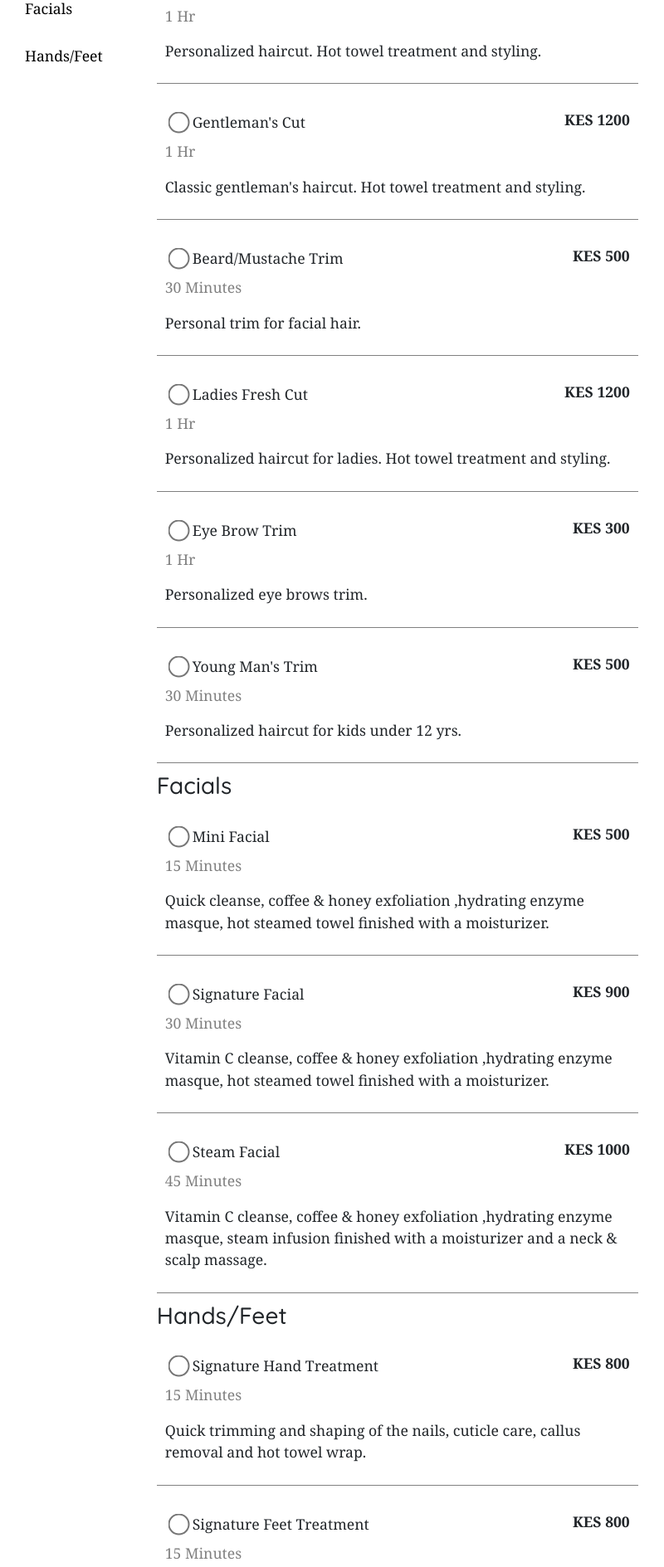
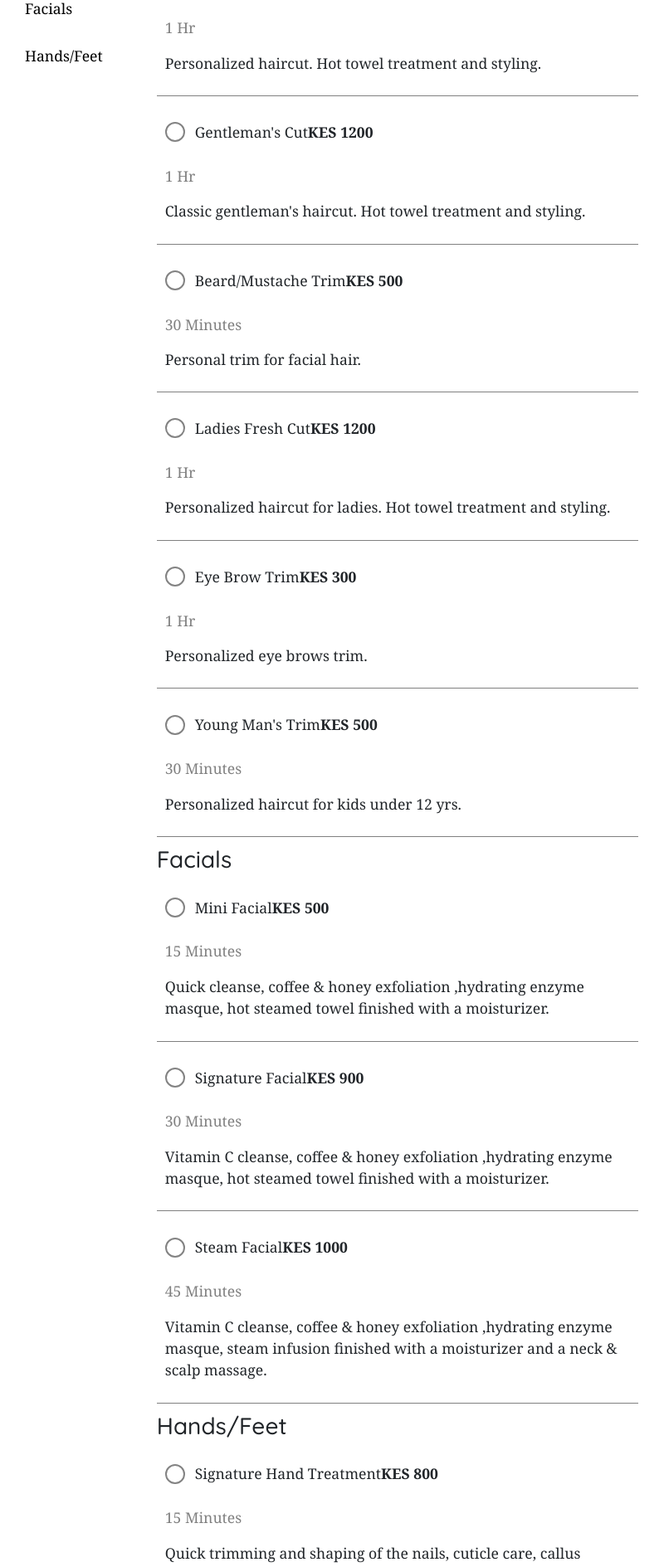
Before and after one commit to waynemorphic/dragonfly-barbershop, a React (Vite) app: page /booking in a window 1280 px wide. Shown: the part 240-2129 px from the top of the page at 83% size, without its empty margins (89-889 px from the left). Built offline with nearby package versions, Linux system fonts and the light colour scheme.

Commit message:
:sparkles: feat: Add booking selection revert and deletion functionality

```diff
--- a/package.json
+++ b/package.json
@@ -22,6 +22,7 @@
     "react-bootstrap": "^2.7.2",
     "react-dom": "^18.2.0",
     "react-hot-toast": "^2.4.1",
+    "react-icons": "^4.10.1",
     "react-player": "^2.12.0",
     "react-router-hash-link": "^2.4.3",
     "react-spinners": "^0.13.8",
--- a/src/pages/booking/Booking.css
+++ b/src/pages/booking/Booking.css
@@ -64,6 +64,10 @@
     margin-left: 10px;
 }
 
+.selection label {
+    cursor: pointer;
+}
+
 /* span element for prices */
 .selection span {
     font-weight: bold;
@@ -128,3 +132,46 @@
 
 
 }
+
+
+.radio-btn {
+    height: 20px;
+    width: 20px;
+    border: 2px solid #838383;
+    border-radius: 50%;
+    display: inline-block;
+    position: relative;
+}
+
+.radio-btn::after {
+    content: '';
+    height: 14px;
+    width: 14px;
+    border-radius: 50%;
+    background-color: #838383;
+    position: absolute;
+    top: 50%;
+    left: 50%;
+    transform: translate(-50%, -50%);
+    opacity: 0;
+    transition: all 0.2s;
+}
+
+.radio-input:checked~.radio-btn::after {
+    opacity: 1;
+}
+
+.radio-input {
+    display: none
+}
+
+.radio-btn-box {
+    display: flex;
+    align-items: center;
+    gap: 12px;
+}
+
+.radio-btn-box .name-and-price,
+.desc {
+    user-select: none;
+}
--- a/src/pages/booking/Booking.jsx
+++ b/src/pages/booking/Booking.jsx
@@ -7,6 +7,115 @@ import ManicureAndPedicure from "./choices/ManicureAndPedicure";
 import Cart from "./checkout/Cart";
 import axios from "axios";
 import { HashLink as Link } from "react-router-hash-link";
+
+
+const bookings = [
+  {
+    id: 1,
+    name: "Bespoke Cut",
+    time: "1 Hr",
+    price: 1000,
+    type: "Haircut",
+    desc: "Personalized haircut. Hot towel treatment and styling."
+  },
+  {
+    id: 2,
+    name: "Gentleman's Cut",
+    time: "1 Hr",
+    price: 1200,
+    type: "Haircut",
+    desc: "Classic gentleman's haircut. Hot towel treatment and styling."
+  },
+  {
+    id: 3,
+    name: "Beard/Mustache Trim",
+    time: "30 Minutes",
+    price: 500,
+    type: "Haircut",
+    desc: "Personal trim for facial hair."
+  },
+  {
+    id: 4,
+    name: "Ladies Fresh Cut",
+    time: "1 Hr",
+    price: 1200,
+    type: "Haircut",
+    desc: "Personalized haircut for ladies. Hot towel treatment and styling."
+  },
+  {
+    id: 5,
+    name: "Eye Brow Trim",
+    time: "1 Hr",
+    price: 300,
+    type: "Haircut",
+    desc: "Personalized eye brows trim."
+  },
+  {
+    id: 6,
+    name: "Young Man's Trim",
+    time: "30 Minutes",
+    price: 500,
+    type: "Haircut",
+    desc: "Personalized haircut for kids under 12 yrs."
+  },
+  {
+    id: 7,
+    name: "Mini Facial",
+    time: "15 Minutes",
+    price: 500,
+    type: "Facial",
+    desc: " Quick cleanse, coffee & honey exfoliation ,hydrating enzyme masque, hot steamed towel finished with a moisturizer."
+  },
+  {
+    id: 8,
+    name: "Signature Facial",
+    time: "30 Minutes",
+    price: 900,
+    type: "Facial",
+    desc: "Vitamin C cleanse, coffee & honey exfoliation ,hydrating enzyme masque, hot steamed towel finished with a moisturizer."
+  },
+  {
+    id: 9,
+    name: "Steam Facial",
+    time: "45 Minutes",
+    price: 1000,
+    type: "Facial",
+    desc: " Vitamin C cleanse, coffee & honey exfoliation ,hydrating enzyme masque, steam infusion finished with a moisturizer and a neck & scalp massage."
+  },
+  {
+    id: 10,
+    name: "Signature Hand Treatment",
+    time: "15 Minutes",
+    price: 800,
+    type: "HandsAndFeet",
+    desc: "Quick trimming and shaping of the nails, cuticle care, callus removal and hot towel wrap."
+  },
+  {
+    id: 11,
+    name: "Signature Feet Treatment",
+    time: "15 Minutes",
+    price: 800,
+    type: "HandsAndFeet",
+    desc: "Quick trimming and shaping of the nails, cuticle care, callus removal and hot towel wrap."
+  },
+  {
+    id: 12,
+    name: "Reventon Hand Treatment",
+    time: "30 Minutes",
+    price: 1000,
+    type: "HandsAndFeet",
+    desc: "Trimming and shaping of the nails, cuticle care, callus removal and sea salt skin exfoliation. Hot water soak, massage and hot towel wrap."
+  },
+  {
+    id: 13,
+    name: "Reventon Feet Treatment",
+    time: "45 Minutes",
+    price: 1200,
+    type: "HandsAndFeet",
+    desc: "Trimming and shaping of the nails, cuticle care, callus removal and sea salt skin exfoliation. Hot water soak, massage and hot towel wrap."
+  },
+];
+
 
 // navigating between choices
 const Navigator = () => {
@@ -27,108 +136,22 @@ const Navigator = () => {
 
 export default function Booking() {
   const [prices, setPrices] = useState([]);
-  const booking = [
-    {
-      "id": 1,
-      "name": "Bespoke Cut",
-      "time": "1 Hr",
-      "price": 1000,
-      "type": "Haircut"
-    },
-    {
-      "id": 2,
-      "name": "Gentleman's Cut",
-      "time": "1 Hr",
-      "price": 1200,
-      "type": "Haircut"
-    },
-    {
-      "id": 3,
-      "name": "Beard/Mustache Trim",
-      "time": "30 Minutes",
-      "price": 500,
-      "type": "Haircut"
-    },
-    {
-      "id": 4,
-      "name": "Ladies Fresh Cut",
-      "time": "1 Hr",
-      "price": 1200,
-      "type": "Haircut"
-    },
-    {
-      "id": 5,
-      "name": "Eye Brow Trim",
-      "time": "1 Hr",
-      "price": 300,
-      "type": "Haircut"
-    },
-    {
-      "id": 6,
-      "name": "Young Man's Trim",
-      "time": "30 Minutes",
-      "price": 500,
-      "type": "Haircut"
-    },
-    {
-      "id": 7,
-      "name": "Mini Facial",
-      "time": "15 Minutes",
-      "price": 500,
-      "type": "Facial"
-    },
-    {
-      "id": 8,
-      "name": "Signature Facial",
-      "time": "30 Minutes",
-      "price": 900,
-      "type": "Facial"
-    },
-    {
-      "id": 9,
-      "name": "Steam Facial",
-      "time": "45 Minutes",
-      "price": 1000,
-      "type": "Facial"
-    },
-    {
-      "id": 10,
-      "name": "Signature Hand Treatment",
-      "time": "15 Minutes",
-      "price": 800,
-      "type": "HandsAndFeet"
-    },
-    {
-      "id": 11,
-      "name": "Signature Feet Treatment",
-      "time": "15 Minutes",
-      "price": 800,
-      "type": "HandsAndFeet"
-    },
-    {
-      "id": 12,
-      "name": "Reventon Hand Treatment",
-      "time": "30 Minutes",
-      "price": 1000,
-      "type": "HandsAndFeet"
-    },
-    {
-      "id": 13,
-      "name": "Reventon Feet Treatment",
-      "time": "45 Minutes",
-      "price": 1200,
-      "type": "HandsAndFeet"
-    }
-  ]
 
   // handle, click event of selected option and retrieve the price
-  const handleOptionSelection = (event) => {
-    booking.forEach((singleValue) => {
-      if (event.target.name === singleValue.name) {
-        setPrices(prices.concat(singleValue));
-      }
-    });
+  const toggleBooking = (name) => {
+    const isAlreadyBooked = prices.find((b) => b.name === name);
+    if (isAlreadyBooked) {
+      setPrices((prev) => prev.filter((b) => b.id !== isAlreadyBooked.id));
+      return;
+    }
+
+    const newBooking = bookings.find((b) => b.name === name);
+    setPrices((prev) => [newBooking, ...prev]);
   };
+
+  const removeBooking = (name) => {
+    setPrices((prev) => prev.filter((b) => b.name !== name));
+  }
 
   return (
     <section>
@@ -138,15 +161,16 @@ export default function Booking() {
           <Navigator />
         </div>
         <div>
-          <HairCuts selectedOption={handleOptionSelection} booking={booking} />
-          <Facials selectedOption={handleOptionSelection} booking={booking} />
+          <HairCuts toggleBooking={toggleBooking} bookings={bookings.slice(0, 6)} prices={prices}/>
+          <Facials toggleBooking={toggleBooking} bookings={bookings.slice(6, 9)} prices={prices}/>
           <ManicureAndPedicure
-            selectedOption={handleOptionSelection}
-            booking={booking}
+            toggleBooking={toggleBooking}
+            bookings={bookings.slice(9)}
+            prices={prices}
           />
         </div>
         <div>
-          <Cart prices={prices} />
+          <Cart prices={prices} removeBooking={removeBooking}/>
         </div>
       </div>
     </section>
--- a/src/pages/booking/choices/Facials.jsx
+++ b/src/pages/booking/choices/Facials.jsx
@@ -1,41 +1,26 @@
+import RadioButton from "./RadioButton";
 
-export default function Facials ({ selectedOption, booking }) {
-  if (booking.length !== 0)
+export default function Facials ({ toggleBooking, bookings, prices }) {
+  if (bookings.length !== 0)
     return (
       <div id = "facials">
         <h3>Facials</h3>
-        <div className="selection" onChange={selectedOption}>
-          <label>
-            <input type="radio" value="500" name = {booking[6].name}/>
-            {booking[6].name} <span>KES {booking[6].price}</span>
-            <br />
-            <p className="time">{booking[6].time}</p>
-            <p>
-              Quick cleanse, coffee & honey exfoliation ,hydrating enzyme masque,
-              hot steamed towel finished with a moisturizer.
-            </p>
-          </label>
-          <label>
-            <input type="radio" value="900" name = {booking[7].name} />
-            {booking[7].name} <span>KES {booking[7].price}</span>
-            <br />
-            <p className="time">{booking[7].time}</p>
-            <p>
-              Vitamin C cleanse, coffee & honey exfoliation ,hydrating enzyme
-              masque, hot steamed towel finished with a moisturizer.
-            </p>
-          </label>
-          <label>
-            <input type="radio" value="1000" name = {booking[8].name} />
-            {booking[8].name} <span>KES {booking[8].price}</span>
-            <br />
-            <p className="time">{booking[8].time}</p>
-            <p>
-              Vitamin C cleanse, coffee & honey exfoliation ,hydrating enzyme
-              masque, steam infusion finished with a moisturizer and a neck &
-              scalp massage.
-            </p>
-          </label>
+        <div className="selection">
+          {bookings.map((b) => {
+            const { desc, name, time, price } = b;
+            const isInCart = prices.find(b => b.name === name)
+            return (
+              <RadioButton
+                key={name}
+                desc={desc}
+                name={name}
+                time={time}
+                price={price}
+                toggleBooking={toggleBooking}
+                isInCart={isInCart}
+              />
+            );
+          })}
         </div>
       </div>
     );
--- a/src/pages/booking/choices/HairCuts.jsx
+++ b/src/pages/booking/choices/HairCuts.jsx
@@ -1,53 +1,26 @@
-export default function HairCuts({ selectedOption, booking }) {
-  if (booking.length !== 0)
+import RadioButton from "./RadioButton";
+
+export default function HairCuts({ toggleBooking, bookings, prices=[] }) {
+  if (bookings.length !== 0)
     return (
       <div id="#haircuts">
         <h3>Haircuts</h3>
-        <div className="selection" onChange={selectedOption}>
-          <label>
-            <input type="radio" value="1000" name={booking[0].name} />
-            {booking[0].name} <span>KES {booking[0].price}</span>
-            <br />
-            <p className="time">{booking[0].time}</p>
-            <p>Personalized haircut. Hot towel treatment and styling.</p>
-          </label>
-          <label>
-            <input type="radio" value="1200" name={booking[1].name} />
-            {booking[1].name} <span>KES {booking[1].price} </span>
-            <br />
-            <p className="time">{booking[1].time} </p>
-            <p>Classic gentleman's haircut. Hot towel treatment and styling.</p>
-          </label>
-          <label>
-            <input type="radio" value="500" name={booking[2].name} />
-            {booking[2].name} <span>KES {booking[2].price} </span>
-            <br />
-            <p className="time">{booking[2].time}</p>
-            <p>Personal trim for facial hair.</p>
-          </label>
-          <label>
-            <input type="radio" value="1200" name={booking[3].name} />
-            {booking[3].name} <span>KES {booking[3].price}</span>
-            <br />
-            <p className="time">{booking[3].time} </p>
-            <p>
-              Personalized haircut for ladies. Hot towel treatment and styling.
-            </p>
-          </label>
-          <label>
-            <input type="radio" value="300" name={booking[4].name} />
-            {booking[4].name} <span>KES {booking[4].price} </span>
-            <br />
-            <p className="time">{booking[4].time}</p>
-            <p>Personalized eye brows trim.</p>
-          </label>
-          <label>
-            <input type="radio" value="500" name={booking[5].name} />
-            {booking[5].name} <span>KES {booking[5].price} </span>
-            <br />
-            <p className="time">{booking[5].time} </p>
-            <p>Personalized haircut for kids under 12 yrs.</p>
-          </label>
+        <div className="selection">
+          {bookings.map((b) => {
+            const { desc, name, time, price } = b;
+            const isInCart = prices.find(b => b.name === name)
+            return (
+              <RadioButton
+                key={name}
+                desc={desc}
+                name={name}
+                time={time}
+                price={price}
+                toggleBooking={toggleBooking}
+                isInCart={isInCart}
+              />
+            );
+          })}
         </div>
       </div>
     );
--- a/src/pages/booking/choices/ManicureAndPedicure.jsx
+++ b/src/pages/booking/choices/ManicureAndPedicure.jsx
@@ -1,52 +1,28 @@
-export default function ManicureAndPedicure ({ selectedOption, booking }) {
-  if (booking.length !== 0)
+import RadioButton from "./RadioButton";
+
+export default function ManicureAndPedicure ({ toggleBooking, bookings, prices }) {
+  if (bookings.length !== 0)
     return (
       <div id = "manipedi">
         <h3>Hands/Feet</h3>
-        <div className="selection" onChange={selectedOption}>
-          <label>
-            <input type="radio" value="800" name = {booking[9].name}  />
-            {booking[9].name} <span>KES {booking[9].price} </span>
-            <br />
-            <p className="time">{booking[9].time}</p>
-            <p>
-              Quick trimming and shaping of the nails, cuticle care, callus
-              removal and hot towel wrap.
-            </p>
-          </label>
-          <label>
-            <input type="radio" value="800" name = {booking[10].name} />
-            {booking[10].name}  <span>KES {booking[10].price} </span>
-            <br />
-            <p className="time">{booking[10].time}</p>
-            <p>
-              Quick trimming and shaping of the nails, cuticle care, callus
-              removal and hot towel wrap.
-            </p>
-          </label>
-          <label>
-            <input type="radio" value="1000" name = {booking[11].name} />
-            {booking[11].name}  <span>KES {booking[11].price} </span>
-            <br />
-            <p className="time">{booking[11].time} </p>
-            <p>
-              Trimming and shaping of the nails, cuticle care, callus removal and
-              sea salt skin exfoliation. Hot water soak, massage and hot towel
-              wrap.
-            </p>
-          </label>
-          <label>
-            <input type="radio" value="1200" name = {booking[12].name} />
-            {booking[12].name}<span>KES {booking[12].price} </span>
-            <br />
-            <p className="time">{booking[12].time}</p>
-            <p>
-              Trimming and shaping of the nails, cuticle care, callus removal and
-              sea salt skin exfoliation. Hot water soak, massage and hot towel
-              wrap.
-            </p>
-          </label>
+        <div className="selection">
+          {bookings.map((b) => {
+            const { desc, name, time, price } = b;
+            const isInCart = prices.find(b => b.name === name)
+            return (
+              <RadioButton
+                key={name}
+                desc={desc}
+                name={name}
+                time={time}
+                price={price}
+                toggleBooking={toggleBooking}
+                isInCart={isInCart}
+              />
+            );
+          })}
         </div>
       </div>
+
     );
   };
--- /dev/null
+++ b/src/pages/booking/choices/RadioButton.jsx
@@ -0,0 +1,40 @@
+import { useEffect, useState } from "react";
+import "./../Booking.css";
+
+const RadioButton = ({ name, price, time, desc, toggleBooking, isInCart }) => {
+  const [isChecked, setIsChecked] = useState(false);
+
+  useEffect(() => {
+    setIsChecked(Boolean(isInCart))
+  }, [isInCart])
+
+  const handleChange = () => {
+    setIsChecked((prev) => !prev);
+    toggleBooking(name);
+  };
+
+  return (
+    <label htmlFor={name}>
+      <div className="radio-btn-box">
+        <input
+          className="radio-input"
+          id={name}
+          type="checkbox"
+          checked={isChecked}
+          name={name}
+          onChange={handleChange}
+        />
+
+        <span className="radio-btn"></span>
+        <div className="name-and-price">
+          {name} <span>KES {price}</span>
+        </div>
+      </div>
+      <br />
+      <p className="time">{time}</p>
+      <p className="desc">{desc}</p>
+    </label>
+  );
+};
+
+export default RadioButton;
```
Also changed, not shown: src/pages/booking/checkout/Cart.css (+31 -2 lines), src/pages/booking/checkout/Cart.jsx (+36 -23 lines), 2 other files (tests, documents, lock files or other folders).
